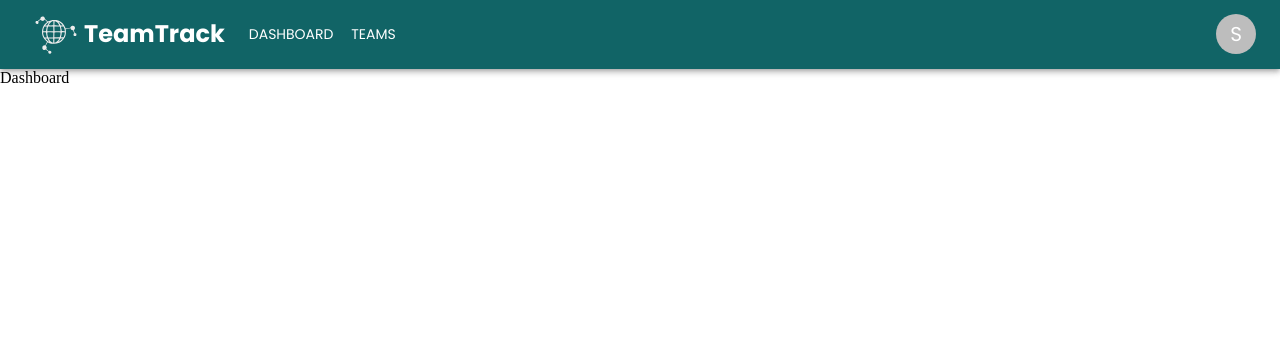
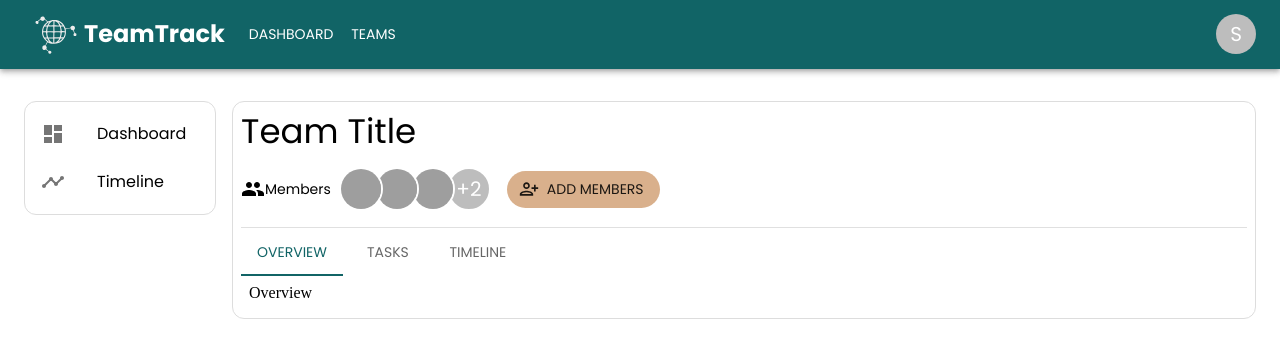
Before and after one commit to VatsalDave2102/team-track, a React (Vite) app: page /dashboard in a window 1280 px wide. Shown: the top 358 px of the page. Built offline with nearby package versions, Linux system fonts and the light colour scheme; no server answers; sample sign-in values are in the browser's storage; grey boxes are pictures that could not be loaded.

Commit message:
Create dashboard, task list user interface

```diff
--- a/package.json
+++ b/package.json
@@ -13,6 +13,7 @@
     "@emotion/react": "^11.11.0",
     "@emotion/styled": "^11.11.0",
     "@mui/icons-material": "^5.11.16",
+    "@mui/lab": "^5.0.0-alpha.133",
     "@mui/material": "^5.13.3",
     "@reduxjs/toolkit": "^1.9.5",
     "@types/yup": "^0.32.0",
--- a/src/modules/auth/components/LoginForm.tsx
+++ b/src/modules/auth/components/LoginForm.tsx
@@ -42,7 +42,7 @@ const LoginForm = () => {
     const { email, password } = values;
 
     const userExists = await dispatch(login({ email, password }));
-    if (userExists.meta.requestStatus != "rejected") {
+    if (userExists.meta.requestStatus === "rejected") {
       dispatch(setError("User not found!"));
 
       setTimeout(() => {
--- /dev/null
+++ b/src/modules/common/components/CustomList.tsx
@@ -0,0 +1,41 @@
+import {
+  List,
+  ListItem,
+  ListItemButton,
+  ListItemIcon,
+  ListItemText,
+} from "@mui/material";
+import { useState } from "react";
+import { Link } from "react-router-dom";
+
+interface CustomListProps {
+  items: { label: string; link: string; icon: JSX.Element }[];
+}
+
+const CustomList: React.FC<CustomListProps> = ({ items }) => {
+  const [selectedIndex, setSelectedIndex] = useState<string | null>(null);
+  const handleListItemClick = (label: string) => {
+    setSelectedIndex(label);
+  };
+  return (
+    <List>
+      {items.map((item, index) => (
+        <ListItemButton
+          key={index}
+          selected={selectedIndex === item.label}
+          onClick={() => handleListItemClick(item.label)}
+          component={Link}
+          to={item.link}
+          sx={{ borderRadius: "20px", p: 0 }}
+        >
+          <ListItem>
+            <ListItemIcon>{item.icon}</ListItemIcon>
+            <ListItemText primary={item.label} />
+          </ListItem>
+        </ListItemButton>
+      ))}
+    </List>
+  );
+};
+
+export default CustomList;
--- /dev/null
+++ b/src/modules/dashboard/components/DashBoardContent.tsx
@@ -0,0 +1,85 @@
+import { People, PersonAddAlt } from "@mui/icons-material";
+import { TabContext, TabList, TabPanel } from "@mui/lab";
+import {
+  Avatar,
+  AvatarGroup,
+  Box,
+  Button,
+  Grid,
+  Stack,
+  Tab,
+  Typography,
+} from "@mui/material";
+import { useState } from "react";
+import TaskContainer from "./TaskContainer";
+
+const DashBoardContent = () => {
+  const [value, setValue] = useState("1");
+  const handleTabChange = (event: React.SyntheticEvent, newValue: string) => {
+    setValue(newValue);
+  };
+  return (
+    <Grid container>
+      {/* project header */}
+      <Grid item xs={12}>
+        <Box p={1} border={"1px #ddd solid"} borderRadius={3}>
+          <Typography variant="h4" mb={2}>
+            Team Title
+          </Typography>
+          <Stack
+            spacing={2}
+            mb={2}
+            direction={{ xs: "column", sm: "row" }}
+            alignItems={{xs:'start', sm:'center'}}
+          >
+            <Box display={'flex'} alignItems={'center'}>
+              <People />
+              <Typography variant="subtitle2" pr={1}>Members</Typography>
+              <AvatarGroup max={4}>
+                <Avatar alt="Remy Sharp" src="/static/images/avatar/1.jpg" />
+                <Avatar alt="Travis Howard" src="/static/images/avatar/2.jpg" />
+                <Avatar alt="Cindy Baker" src="/static/images/avatar/3.jpg" />
+                <Avatar alt="Agnes Walker" src="/static/images/avatar/4.jpg" />
+                <Avatar
+                  alt="Trevor Henderson"
+                  src="/static/images/avatar/5.jpg"
+                />
+              </AvatarGroup>
+            </Box>
+            <Button
+              variant="contained"
+              color="secondary"
+              startIcon={<PersonAddAlt />}
+              sx={{ borderRadius: "20px" }}
+              disableElevation
+            >
+              Add members
+            </Button>
+          </Stack>
+          <Box>
+            <TabContext value={value}>
+              <Box sx={{ borderTop: 1, borderColor: "divider" }}>
+                <TabList aria-label="Tabs" onChange={handleTabChange}>
+                  <Tab label="Overview" value="1" />
+                  <Tab label="Tasks" value="2" />
+                  <Tab label="Timeline" value="3" />
+                </TabList>
+              </Box>
+              <TabPanel value="1" sx={{ p: 1 }}>
+                Overview
+              </TabPanel>
+              <TabPanel value="2" sx={{ p: 0, pt:2  }}>
+                <TaskContainer />
+              </TabPanel>
+              <TabPanel value="3" sx={{ p: 2 }}>
+                Timeline
+              </TabPanel>
+            </TabContext>
+          </Box>
+        </Box>
+      </Grid>
+    </Grid>
+  );
+};
+
+export default DashBoardContent;
--- /dev/null
+++ b/src/modules/dashboard/components/Sidebar.tsx
@@ -0,0 +1,17 @@
+import { Dashboard, Timeline } from "@mui/icons-material";
+import CustomList from "../../common/components/CustomList";
+import { Box } from "@mui/material";
+
+const listItems = [
+  { label: "Dashboard", link: "/dashboard", icon: <Dashboard /> },
+  { label: "Timeline", link: "/dashboard", icon: <Timeline /> },
+];
+const Sidebar = () => {
+  return (
+    <Box border={"1px #ddd solid"} borderRadius={3}>
+      <CustomList items={listItems} />
+    </Box>
+  );
+};
+
+export default Sidebar;
--- /dev/null
+++ b/src/modules/dashboard/components/TaskContainer.tsx
@@ -0,0 +1,23 @@
+import { Grid } from "@mui/material";
+import TaskList from "./TaskList";
+
+const TaskContainer = () => {
+  return (
+    <Grid container   borderRadius={3} p={1} spacing={1}>
+      <Grid item xs={12} sm={6} md={3} >
+        <TaskList type="TO DO" />
+      </Grid>
+      <Grid item xs={12} sm={6} md={3}>
+        <TaskList type="ONGOING" />
+      </Grid>
+      <Grid item xs={12} sm={6} md={3}>
+        <TaskList type="REVIEW" />
+      </Grid>
+      <Grid item xs={12} sm={6} md={3}>
+        <TaskList type="COMPLETED" />
+      </Grid>
+    </Grid>
+  );
+};
+
+export default TaskContainer;
--- /dev/null
+++ b/src/modules/dashboard/components/TaskList.tsx
@@ -0,0 +1,99 @@
+import { Add, Comment, MoreHoriz } from "@mui/icons-material";
+import {
+  Box,
+  Button,
+  Card,
+  CardContent,
+  Chip,
+  IconButton,
+  Stack,
+  Typography,
+} from "@mui/material";
+
+const TaskList = ({ type }: { type: string }) => {
+  return (
+    <>
+      <Box
+        display={"flex"}
+        justifyContent={"space-between"}
+        alignItems={"center"}
+        borderBottom={"1px #ddd solid"}
+      >
+        <Typography variant="h5" fontSize={"1.2rem"}>
+          {type}
+        </Typography>
+        <IconButton>
+          <MoreHoriz />
+        </IconButton>
+      </Box>
+      <Stack spacing={2} mb={1}>
+        <Card>
+          <CardContent>
+            <Stack spacing={2}>
+              <Typography variant="h6">Task title</Typography>
+              <Box>
+                <Chip
+                  size="small"
+                  label="Medium"
+                  color="warning"
+                  sx={{ m: 1 }}
+                />
+                <Chip size="small" label="Design" color="info" sx={{ m: 1 }} />
+                <Chip
+                  size="small"
+                  label="Tomorrow"
+                  color="error"
+                  sx={{ m: 1 }}
+                />
+              </Box>
+
+            </Stack>
+            <Button startIcon={<Comment />}>
+              <Typography
+                variant="subtitle2"
+                display={{ xs: "none", sm: "block" }}
+              >
+                Comment
+              </Typography>
+            </Button>
+          </CardContent>
+        </Card>
+        <Card>
+          <CardContent>
+            <Stack spacing={2} mb={1}>
+              <Typography variant="h6">Task title</Typography>
+              <Box>
+                <Chip
+                  size="small"
+                  label="Medium"
+                  color="warning"
+                  sx={{ m: 1 }}
+                />
+                <Chip size="small" label="Design" color="info" sx={{ m: 1 }} />
+                <Chip
+                  size="small"
+                  label="Tomorrow"
+                  color="error"
+                  sx={{ m: 1 }}
+                />
+              </Box>
+            </Stack>
+            <Button startIcon={<Comment />}>
+              <Typography
+                variant="subtitle2"
+                display={{ xs: "none", sm: "block" }}
+              >
+                Comment
+              </Typography>
+            </Button>
+          </CardContent>
+        </Card>
+        <Button variant="outlined" endIcon={<Add />}>
+          Add Task
+        </Button>
+      </Stack>
+    </>
+  );
+};
+
+export default TaskList;
--- a/src/modules/dashboard/pages/Dashboard.tsx
+++ b/src/modules/dashboard/pages/Dashboard.tsx
@@ -1,5 +1,22 @@
+import { Container, Grid } from "@mui/material";
+import DashBoardContent from "../components/DashBoardContent";
+import Sidebar from "../components/Sidebar";
+
 const Dashboard = () => {
-  return <div>Dashboard</div>;
+  return (
+    <>
+      <Container maxWidth="xl" sx={{ paddingTop: "2rem" }}>
+        <Grid container spacing={2}>
+          <Grid item sx={{ display: { xs: "none", md: "block" } }} md={2}>
+            <Sidebar />
+          </Grid>
+          <Grid item xs={12} md ={10}>
+            <DashBoardContent />
+          </Grid>
+        </Grid>
+      </Container>
+    </>
+  );
 };
 
 export default Dashboard;
```
Also changed, not shown: 1 other file (tests, documents, lock files or other folders).
